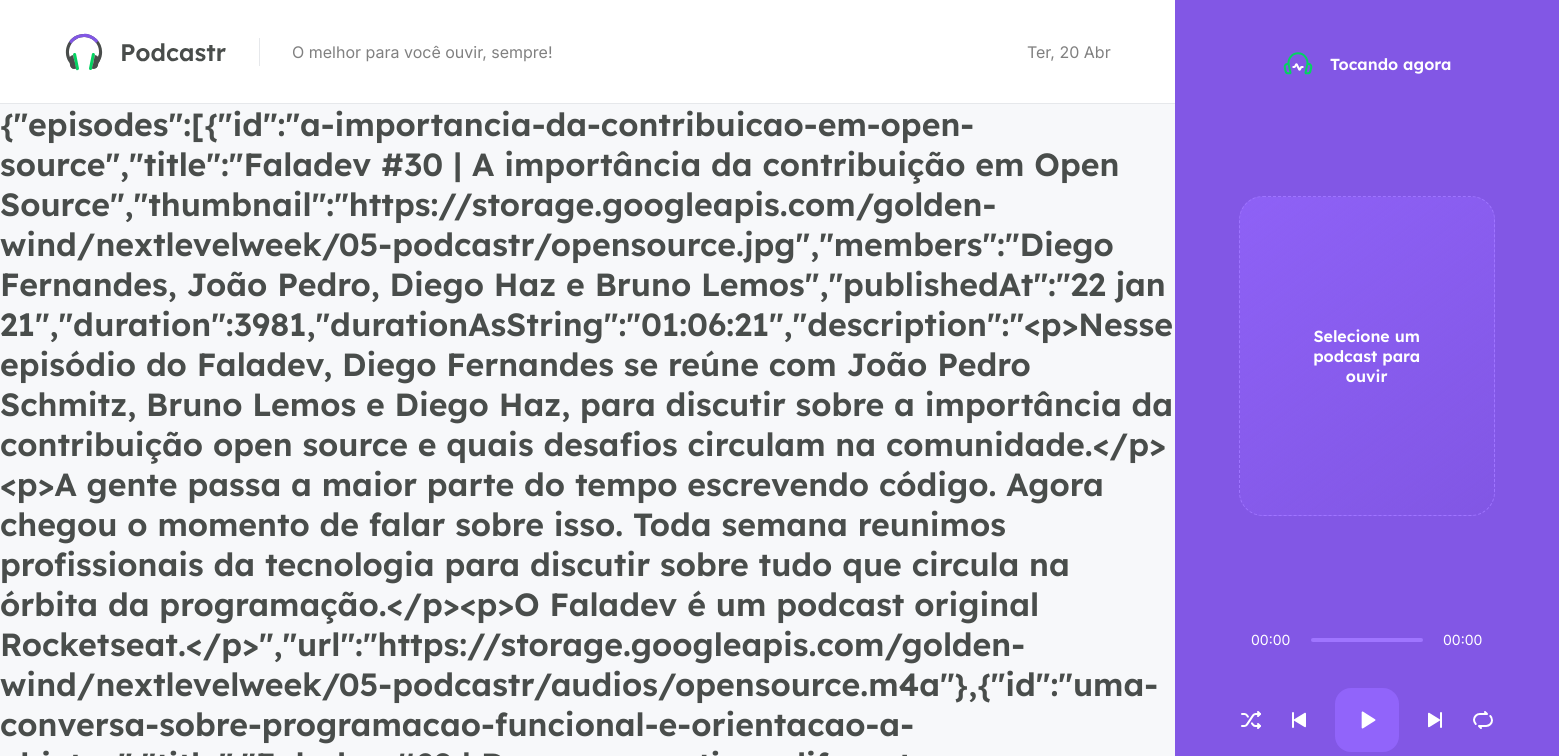
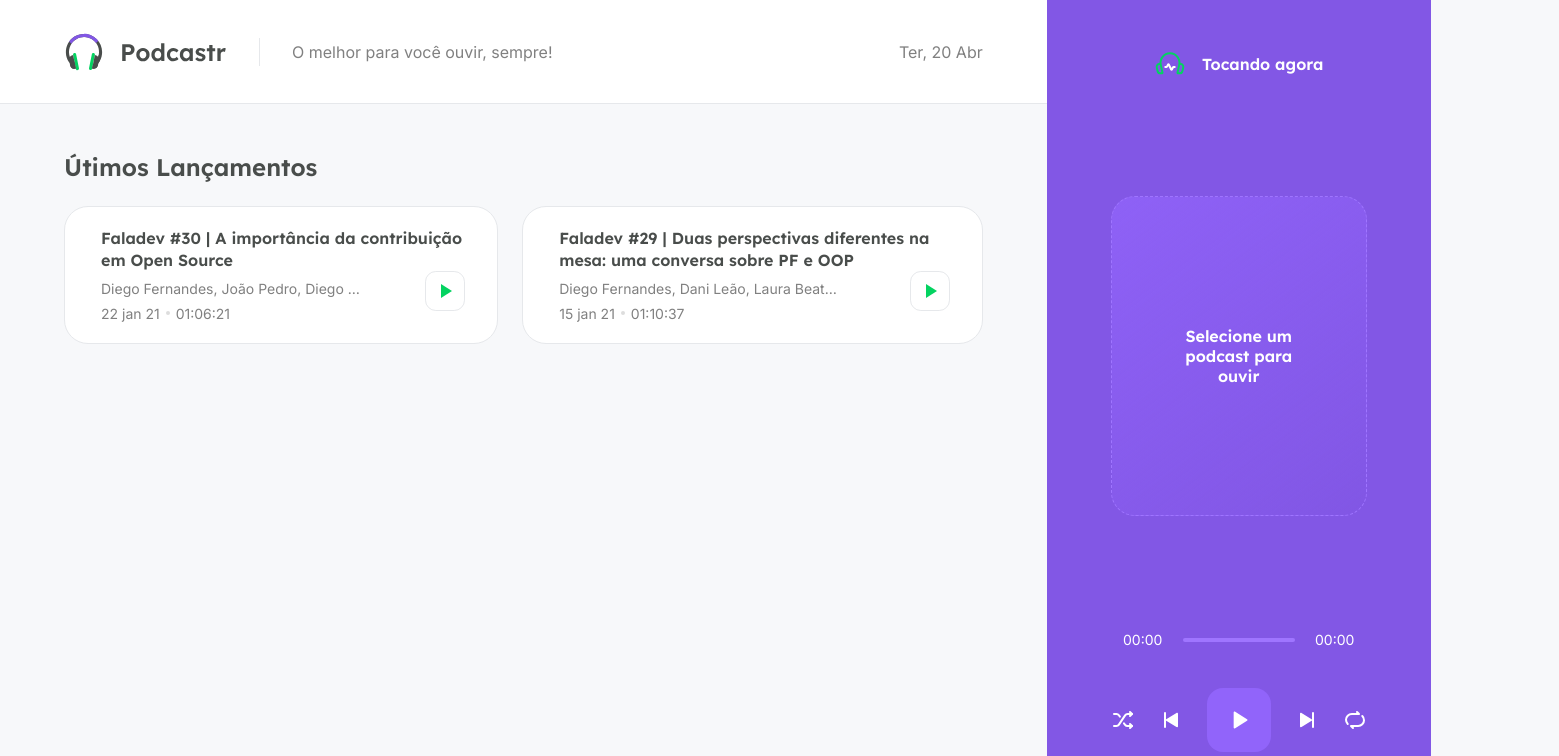
Before and after one commit to MathPSantos/podcastr, a Next.js app: page / in a window 1280 px wide. Shown: the top 756 px of the page, 1559 px wide, since content can reach past the window. Built offline with nearby package versions, Linux system fonts and the light colour scheme; data requests are answered from the project's data file; grey boxes are pictures that could not be loaded.

Commit message:
feat: Home latest episodes section styles finished

```diff
--- /dev/null
+++ b/next.config.js
@@ -0,0 +1,5 @@
+module.exports = {
+  images: {
+    domains: ["storage.googleapis.com"],
+  },
+};
--- /dev/null
+++ b/src/pages/home.module.scss
@@ -0,0 +1,123 @@
+.homepage {
+  padding: 0 4rem;
+  height: calc(100vh - 6.5rem);
+  overflow-y: scroll;
+
+  h2 {
+    margin-top: 3rem;
+    margin-bottom: 1.5rem;
+  }
+}
+
+.latestEpisodes {
+  ul {
+    display: grid;
+    grid-template-columns: repeat(2, 1fr);
+    gap: 1.5rem;
+
+    list-style: none;
+
+    li {
+      position: relative;
+
+      padding: 1.25rem;
+
+      background: var(--white);
+      border: 1px solid var(--gray-100);
+      border-radius: 1.5rem;
+
+      display: flex;
+      align-items: center;
+
+      img {
+        width: 6rem;
+        height: 6rem;
+        border-radius: 1rem;
+      }
+
+      .episodeDetails {
+        flex: 1;
+        margin-left: 1rem;
+
+        a {
+          display: block;
+
+          color: var(--gray-800);
+          font-family: Lexend, sans-serif;
+          font-weight: 600;
+          text-decoration: none;
+          line-height: 1.4rem;
+
+          &:hover {
+            text-decoration: underline;
+          }
+        }
+
+        p {
+          font-size: 0.875rem;
+          white-space: nowrap;
+          text-overflow: ellipsis;
+
+          margin-top: 0.5rem;
+          max-width: 70%;
+          overflow: hidden;
+        }
+
+        span {
+          display: inline-block;
+
+          margin-top: 0.5rem;
+          font-size: 0.875rem;
+
+          &:last-child {
+            position: relative;
+
+            margin-left: 0.5rem;
+            padding-left: 0.5rem;
+
+            &::before {
+              content: '';
+
+              position: absolute;
+              left: 0;
+              top: 50%;
+              transform: translate(-50%, -50%);
+
+              width: 4px;
+              height: 4px;
+
+              background: #ddd;
+              border-radius: 2px;
+            }
+          }
+        }
+      }
+
+      button {
+        position: absolute;
+        right: 2rem;
+        bottom: 2rem;
+
+        width: 2.5rem;
+        height: 2.5rem;
+
+        background: var(--white);
+        border: 1px solid var(--gray-100);
+        border-radius: 0.675rem;
+
+        font-size: 0;
+
+        transition: filter 0.2s;
+
+        img {
+          width: 1.5rem;
+          height: 1.5rem;
+        }
+
+        &:hover {
+          filter: brightness(0.98);
+        }
+      }
+    }
+  }
+}
--- a/src/pages/index.tsx
+++ b/src/pages/index.tsx
@@ -1,22 +1,65 @@
 import { GetStaticProps } from "next";
+import Image from "next/image";
 import { format, parseISO } from "date-fns";
 import ptBR from "date-fns/locale/pt-BR";
 
 import { api } from "../services/api";
 import { convertDurationToTimeString } from "../utils/convertDurationToTimeString";
 
+import styled from "./home.module.scss";
+
 type Episode = {
   id: string;
   title: string;
+  thumbnail: string;
   members: string;
+  publishedAt: string;
+  duration: number;
+  durationAsString: string;
+  description: string;
+  url: string;
 };
 
 type HomeProps = {
-  episodes: Episode[];
+  latestEpisodes: Episode[];
+  allEpisodes: Episode[];
 };
 
-export default function Home(props: HomeProps) {
-  return <h1>{JSON.stringify(props)}</h1>;
+export default function Home({ latestEpisodes, allEpisodes }: HomeProps) {
+  return (
+    <div className={styled.homepage}>
+      <section className={styled.latestEpisodes}>
+        <h2>Útimos Lançamentos</h2>
+
+        <ul>
+          {latestEpisodes.map((episode) => (
+            <li key={episode.id}>
+              <Image
+                width={192}
+                height={192}
+                src={episode.thumbnail}
+                alt={episode.title}
+                objectFit="cover"
+              />
+
+              <div className={styled.episodeDetails}>
+                <a href="">{episode.title}</a>
+                <p>{episode.members}</p>
+                <span>{episode.publishedAt}</span>
+                <span>{episode.durationAsString}</span>
+              </div>
+
+              <button type="button">
+                <img src="/play-green.svg" alt="Tocar episódio" />
+              </button>
+            </li>
+          ))}
+        </ul>
+      </section>
+
+      <section className={styled.allEpisodes}></section>
+    </div>
+  );
 }
 
 export const getStaticProps: GetStaticProps = async () => {
@@ -44,9 +87,13 @@
     url: episode.file.url,
   }));
 
+  const latestEpisodes = episodes.slice(0, 2);
+  const allEpisodes = episodes.slice(2, episodes.length);
+
   return {
     props: {
-      episodes,
+      latestEpisodes,
+      allEpisodes,
     },
     revalidate: 60 * 60 * 8,
   };
```
